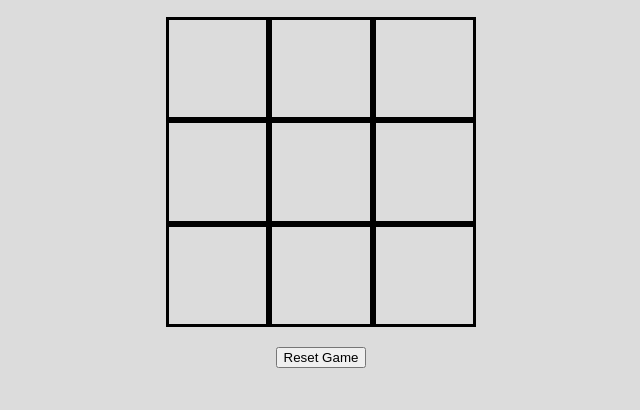
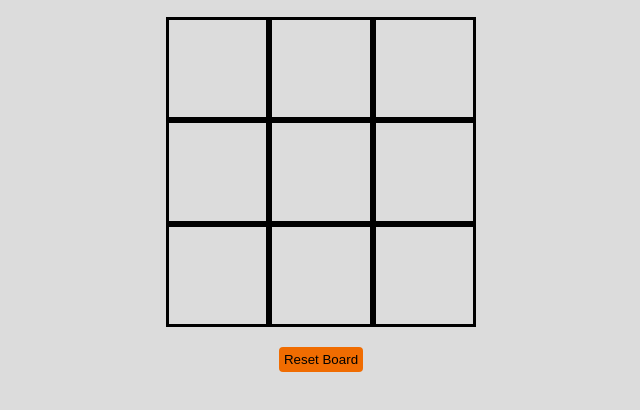
Before and after one commit to Cpreza24/tic-tac-toe-lab, a plain HTML site: page index.html in a window 1280 px wide. Shown: the part 122-532 px from the top of the page, without its empty margins (319-959 px from the left). Drawn offline with Linux system fonts and the light colour scheme.

Commit message:
added reset button styling

```diff
--- a/css/style.css
+++ b/css/style.css
@@ -27,9 +27,21 @@ h1, #message{
 }
 
 #reset {
+    background-color: rgb(240, 108, 1);
+    border: none;
+    border-radius: 4px;
     display: flex;
     justify-content: space-between;
     margin: 20px auto;
+    padding: 5px;
+}
+
+#reset:hover {
+    background-color: #db3001;
+}
+
+#reset:active {
+    transform: translateY(2px)
 }
 
 
--- a/index.html
+++ b/index.html
@@ -21,7 +21,7 @@
         <div class="sqr" id="6"></div>
         <div class="sqr" id="7"></div>
         <div class="sqr" id="8"></div>
-        <button id="reset">Reset Game</button>
+        <button id="reset">Reset Board</button>
     </section>
 </body>
 </html>
```
